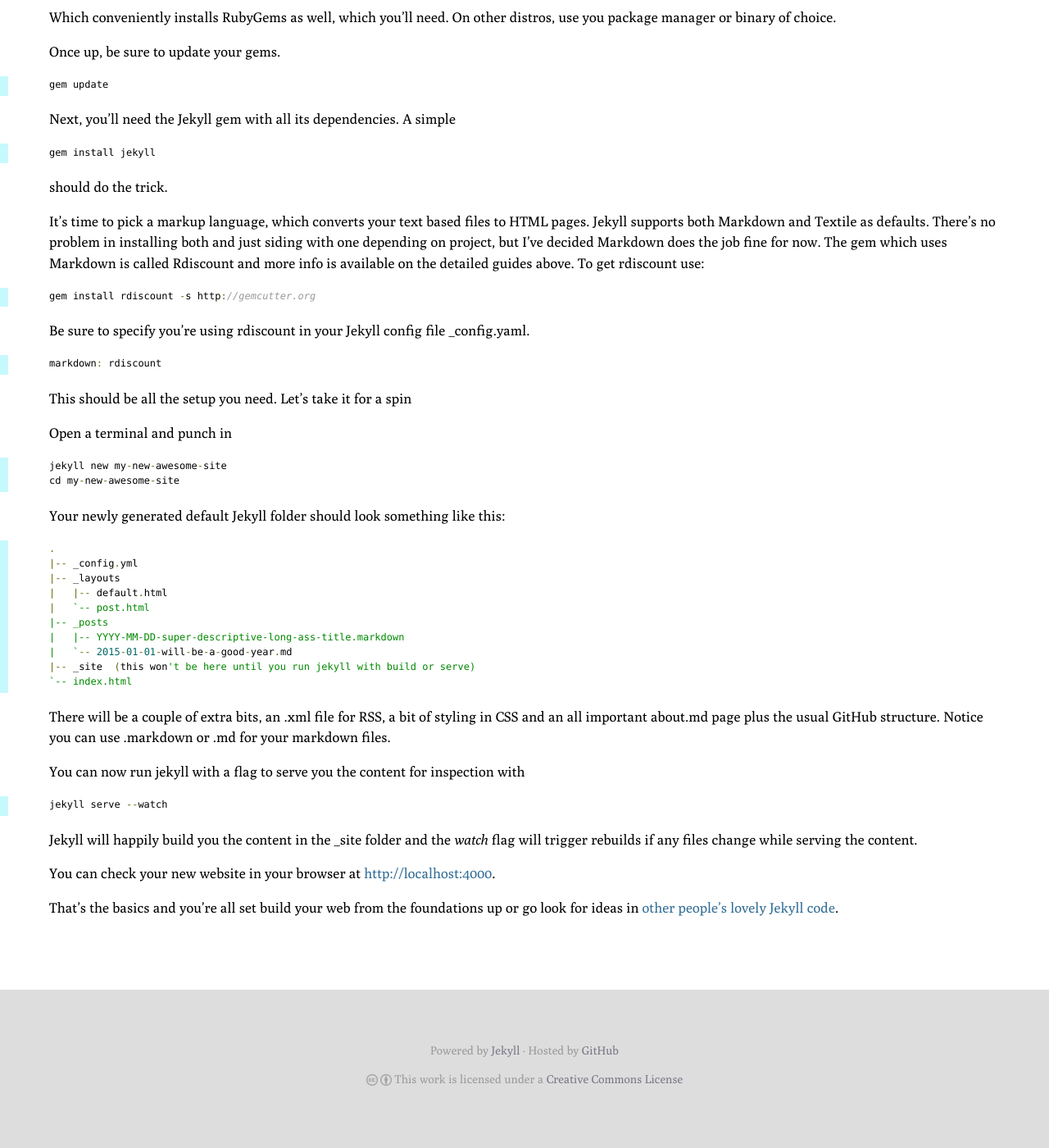
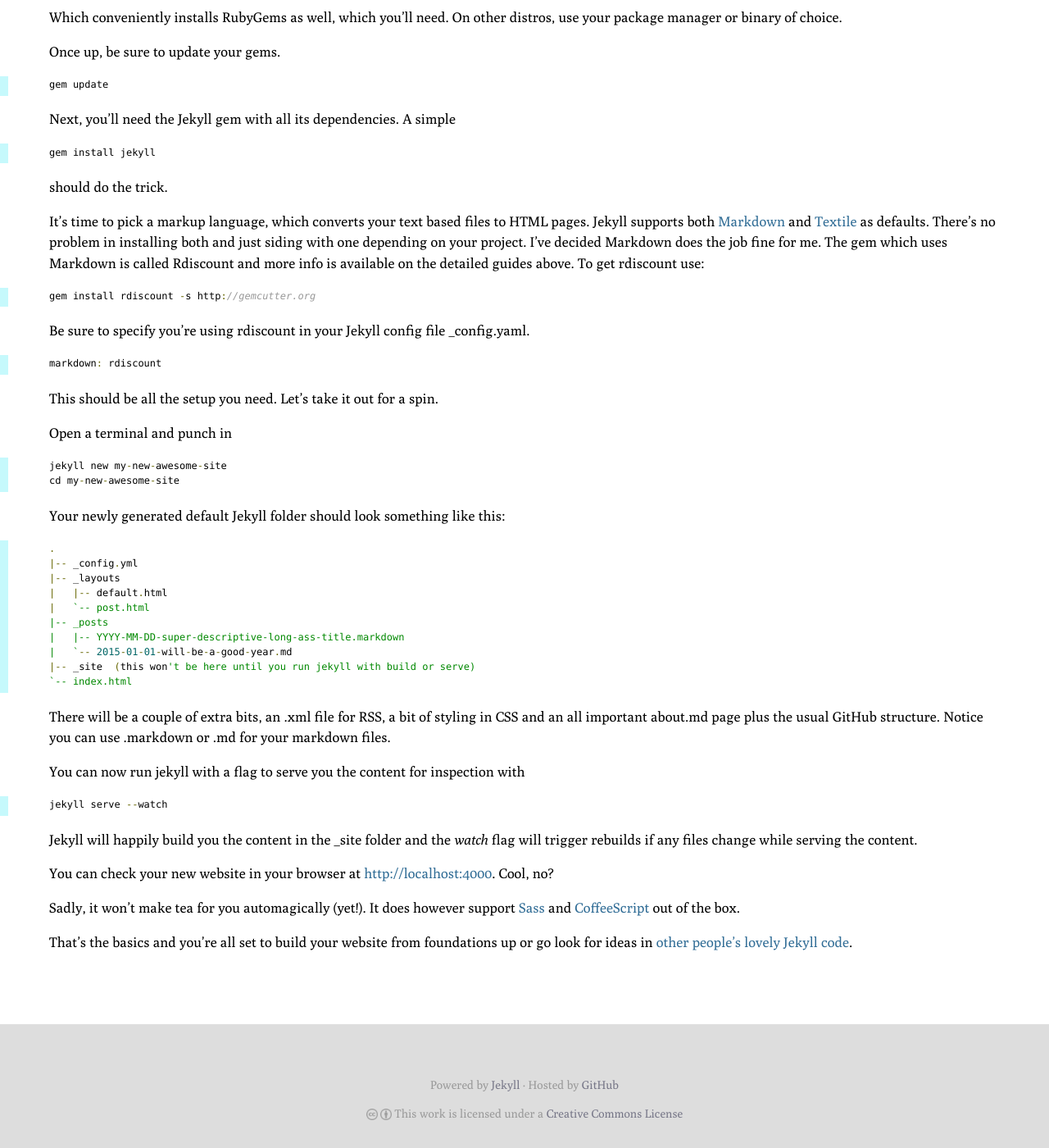
Before and after one commit to nvisnjic/nvisnjic.github.com, a Jekyll site: the page built from _posts/2015-01-09-setup-archlinux.md, in a window 1280 px wide and 1400 px high, scrolled down 724 px. Shown: the whole window at 82% size. Built offline with Jekyll 4.4.1, drawn with Linux system fonts in a browser that asks for light colours; some web fonts are replaced; Markdown is read by kramdown in place of the engine named in the settings; some of the changed text lies outside the part shown.

Commit message:
edited setup post

```diff
--- a/_posts/2015-01-07-setup-archlinux.md
+++ b/_posts/2015-01-09-setup-archlinux.md
@@ -1,8 +1,8 @@
 ---
 title: "Setting it up, Arch Linux style"
 description: "Going from a Ruby-less Linux distro to one that can generate your
-static websites in a couple of seconds, serve it locally and
-regenerate it while you write up new posts. Can it make tea? Let's find out."
+static website in a couple of seconds, serve it locally and
+regenerate it, while you write up new posts. Can it make tea as well? Let's find out."
 layout: post
 tags: Jekyll, GitHub
 category: website
@@ -35,7 +35,7 @@
     pacman -S ruby
 
 Which conveniently installs RubyGems as well, which you'll need.
-On other distros, use you package manager or binary of choice.
+On other distros, use your package manager or binary of choice.
 
 Once up, be sure to update your gems.
 
@@ -49,9 +49,11 @@
 should do the trick.
 
 It's time to pick a markup language, which converts your
-text based files to HTML pages. Jekyll supports both Markdown and Textile as
+text based files to HTML pages. Jekyll supports both
+[Markdown](http://daringfireball.net/projects/markdown/) and
+[Textile](http://en.wikipedia.org/wiki/Textile_%28markup_language%29) as
 defaults. There's no problem in installing both and just siding with one
-depending on project, but I've decided Markdown does the job fine for now.
+depending on your project. I've decided Markdown does the job fine for me.
 The gem which uses Markdown is called Rdiscount and more info is available on
 the detailed guides above.
 To get rdiscount use:
@@ -64,7 +66,7 @@
     markdown: rdiscount
 
 
-This should be all the setup you need. Let's take it for a spin
+This should be all the setup you need. Let's take it out for a spin.
 
 
 Open a terminal and punch in
@@ -98,6 +100,14 @@
 flag will trigger rebuilds if any files change while serving the content.
 
 You can check your new website in your browser at <http://localhost:4000>.
+Cool, no?
 
-That's the basics and you're all set build your web from the foundations up or
-go look for ideas in [other people's lovely Jekyll code](http://jekyllrb.com/docs/sites/).
+
+Sadly, it won't make tea for you automagically (yet!). It does however support
+[Sass](http://sass-lang.com/) and [CoffeeScript](http://coffeescript.org/)
+out of the box.
+
+
+That's the basics and you're all set to build your website from foundations up
+or go look for ideas in
+[other people's lovely Jekyll code](http://jekyllrb.com/docs/sites/).
```
